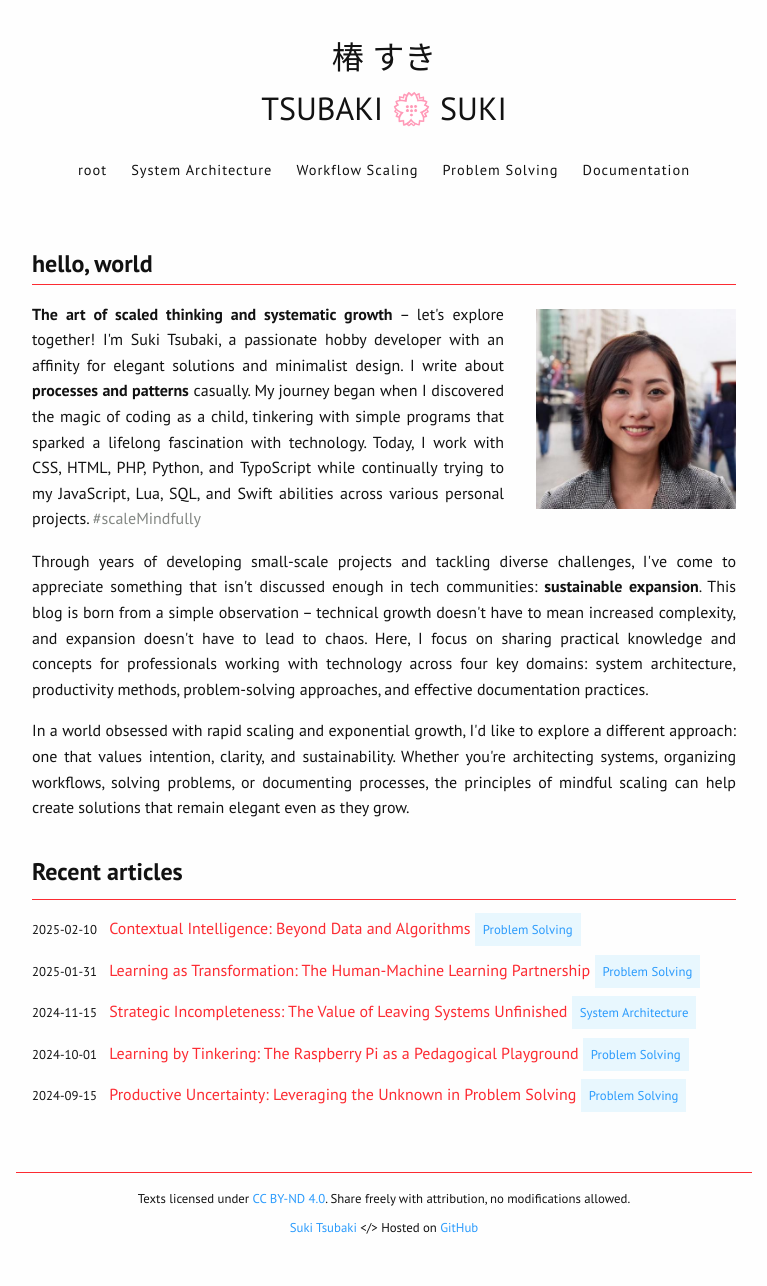
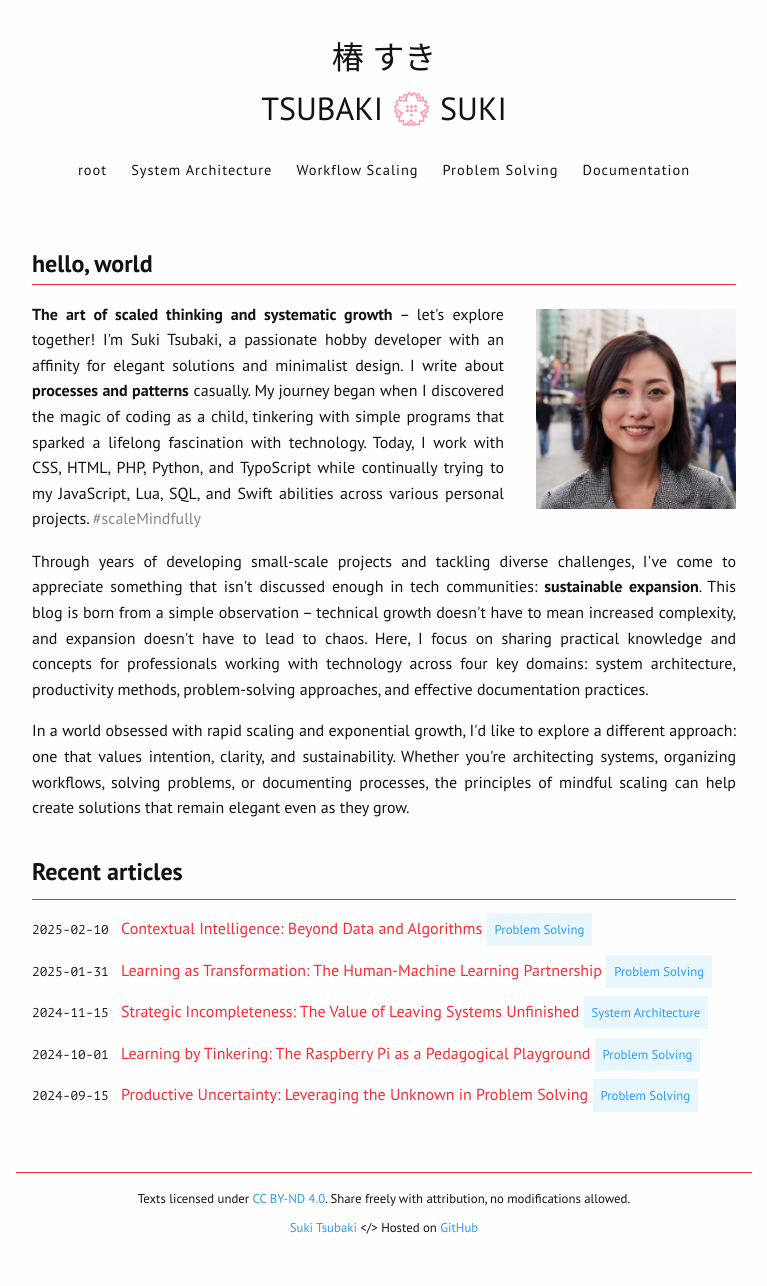
Before and after one commit to sukitsubaki/sukitsubaki.github.io, a Jekyll site: the page built from index.html, in a window 1280 px wide. Shown: the whole page, without its empty margins (256-1023 px from the left). Built offline with Jekyll 4.4.1, drawn with Linux system fonts in a browser that asks for light colours.

Commit message:
Update index.html typo

```diff
--- a/index.html
+++ b/index.html
@@ -27,7 +27,7 @@ title: Home
         <h2 class="latest-posts__title">Recent articles</h2>
         {% for post in site.posts limit:5 %}
         <article class="post-list__item">
-            <span class="text-small monospace">{{ post.date | date: "%Y-%m-%d" }}</span>
+            <span class="text-small text-monospace">{{ post.date | date: "%Y-%m-%d" }}</span>
             <span class="post-list__title"><a href="{{ post.url }}">{{ post.title }}</a></span>
             {% if post.scope %}
             <span class="post-list__scope"><a href="/{{ post.scope | slugify }}">{{ post.scope }}</a></span>
```
